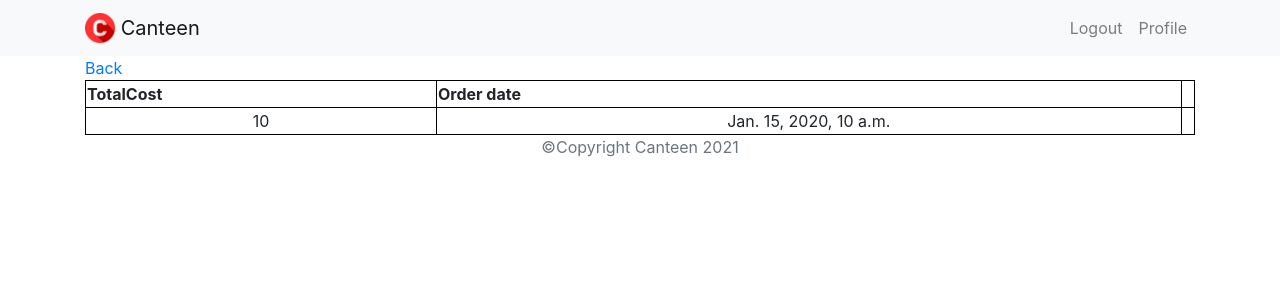
After one commit to jyothi407/Softlab-Project, a Django app: page /transaction/payments in a window 1280 px wide. The commit adds this page. Shown: the top 300 px of the page. Run offline with Django 3.2, Linux system fonts and the light colour scheme; a user stored in the database is signed in; tables that the repository leaves empty hold one stand-in row (values such as "Sample post").

Commit message:
updated values

```diff
--- a/Automated_canteen_system/accounts/templates/accounts/profile.html
+++ b/Automated_canteen_system/accounts/templates/accounts/profile.html
@@ -48,7 +48,8 @@
                    		<div class="row">
                         	<div class="col-sm-6">
                                 <a href="mailto:varunreddy6122000@gmail.com"><p class="font-weight-bold">Help/Ask a Question</p></a>
-                                <a href="{%url 'hist'%}"><p class="font-weight-bold">My Order</p></a>
+                                <a href="{%url 'hist'%}"><p class="font-weight-bold">My Orders</p></a>
+																<a href="{%url 'pay3'%}"><p class="font-weight-bold">Transactions</p></a>
                                 <a href="{%url 'home'%}"><p class="font-weight-bold">Back</p></a>
                                 </div>
                     	</div>
--- a/Automated_canteen_system/history/views.py
+++ b/Automated_canteen_system/history/views.py
@@ -3,6 +3,8 @@ from cart.models import Cart
 from .models import History
 from django.contrib.auth.models import User
 from django.contrib import auth
+from django.contrib.auth.decorators import login_required
+@login_required(login_url='login')
 def hist(request):
     his = History.objects.filter(customer=request.user).reverse()
     return render(request, 'history/history.html', {'his':his})
--- /dev/null
+++ b/Automated_canteen_system/transaction/templates/transaction/payment.html
@@ -0,0 +1,33 @@
+{% extends 'base.html' %}
+{% block content %}
+<a href="{% url 'home' %}">Back</a>
+<style>
+  #del{
+    background-color: #f44336;
+  }
+table, td, th {
+  border: 1px solid black;
+}
+table {
+  border-collapse: collapse;
+  width: 100%;
+  height: 30%;
+}
+td {
+  text-align: center;
+}
+</style>
+<table>
+  <tr>
+    <th>TotalCost</th>
+    <th>Order date</th>
+    <th></th>
+  </tr>
+{% for j in t.all %}
+<tr>
+<td>{{j.totalcost}}</td>
+<td>{{j.order_date}}</td>
+</tr>
+{% endfor %}
+</table>
+{%endblock%}
--- a/Automated_canteen_system/transaction/urls.py
+++ b/Automated_canteen_system/transaction/urls.py
@@ -6,4 +6,5 @@ from django.conf.urls.static import static
 urlpatterns = [
     path('cart', views.money, name='payment'),
     path('home', views.res, name='pay2'),
+    path('payments', views.check, name='pay3'),
 ]
--- a/Automated_canteen_system/transaction/views.py
+++ b/Automated_canteen_system/transaction/views.py
@@ -9,12 +9,15 @@ from django.core.mail import EmailMultiAlternatives, send_mail
 from django.conf import settings
 from django.template.loader import render_to_string
 from django.utils.html import strip_tags
+from django.contrib.auth.decorators import login_required
 # Create your views here.
+@login_required(login_url='login')
 def money(request):
     p = request.POST['cs']
     if int(p) == 0:
         return redirect('home')
     return render(request,'transaction/pay.html',{'p':p})
+@login_required(login_url='login')
 def res(request):
     f = Cart.objects.filter(customer=request.user)
     print(f)
@@ -44,3 +47,7 @@ def res(request):
     email.attach_alternative(html_content,"text/html")
     email.send()
     return redirect('home')
+@login_required(login_url='login')
+def check(request):
+    t = Transactions.objects.filter(customer=request.user)
+    return render(request,'transaction/payment.html',{'t':t})
```
Also changed, not shown: Automated_canteen_system/transaction/templates/payment.html (added, +32 -0 lines).
